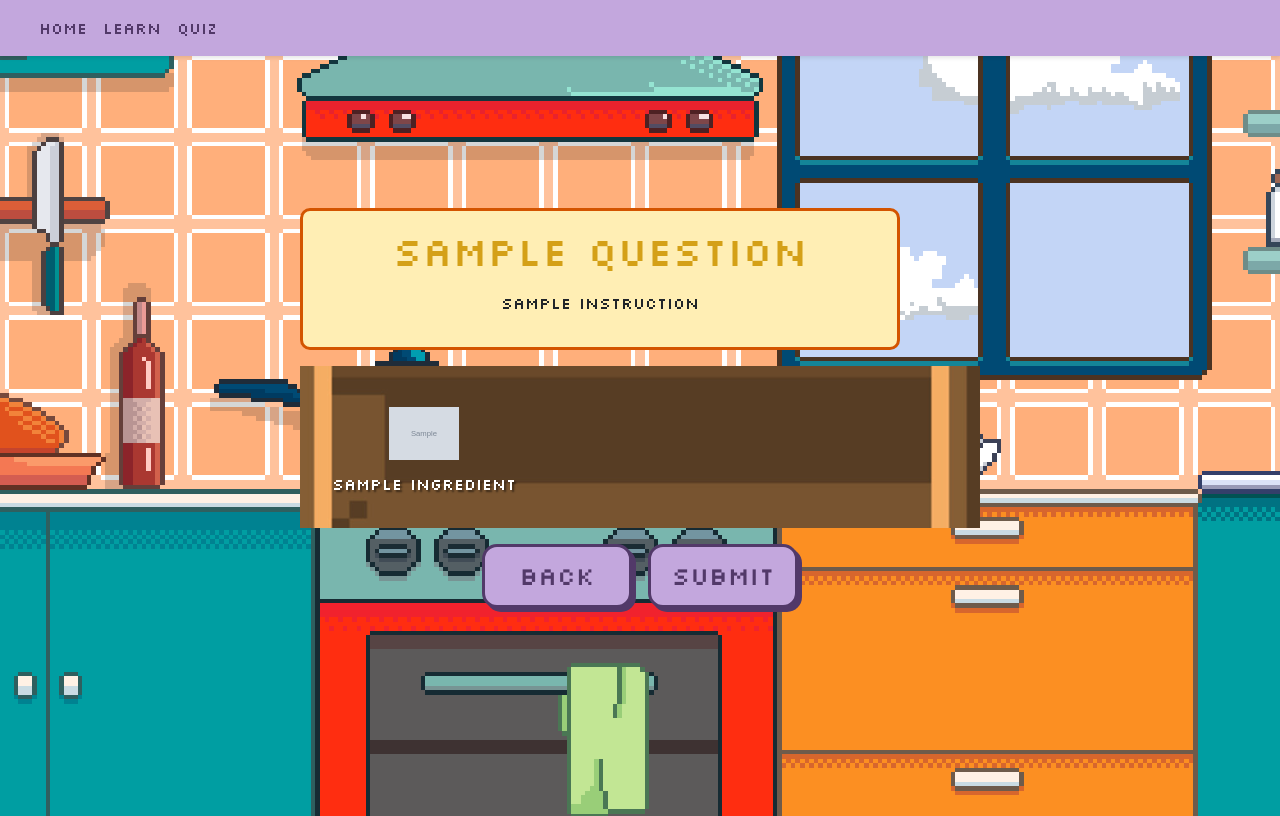
After one commit to anonymousanemone/ui-finalproj, a Flask app: template templates/quiz_final.html in a window 1280 px wide. The commit adds this page. Run offline with Flask 3, Linux system fonts and the light colour scheme; the template is opened without the code that fills it: most values are stand-ins (such as "Sample title", 1, 10 or a date in 2020); grey boxes marked "Sample" are stand-in pictures; some libraries are stand-ins or nearby versions.

Commit message:
quiz done

```diff
--- a/data.py
+++ b/data.py
@@ -42,7 +42,7 @@ lessons = {
         },
         3: {"mc_q": {
             "swap": "Milk Swap!",
-            "question": "Quick: You want to make muffins to bring into class, but you don’t know if there are any allergies! Which Dairy-Free swap is best?",
+            "question": "Quick: You want to make muffins to bring into class, but you don't know if there are any allergies! Which Dairy-Free swap is best?",
             "answers": ["Oat Milk", "Soy Milk", "Almond Milk"],
             "correct": "Oat Milk",
             "explanation": "Oat is best! Both Soy and Tree-nuts are very common allergies!" }
@@ -199,3 +199,52 @@ def learn_lesson(lesson_num):
             "next_link": "/learn/22"
         }
     }
+
+quiz_questions = [
+    {
+        "category": "Eggs",
+        "question": "What can you use as an egg substitute in baking?",
+        "options": ["Banana", "Apple Sauce", "Both A and B", "None of the above"],
+        "correct": 2,
+        "next": 3,
+        "correct_explanation": "Great job! Both bananas and applesauce can be used as egg substitutes. Bananas add moisture and binding, while applesauce provides moisture and helps with leavening.",
+        "incorrect_explanation": "Not quite! Both bananas and applesauce can be used as egg substitutes. Bananas add moisture and binding, while applesauce provides moisture and helps with leavening."
+    },
+    {
+        "category": "Dairy",
+        "question": "What can you use instead of milk in recipes?",
+        "options": ["Almond milk", "Soy milk", "Oat milk", "All of the above"],
+        "correct": 3,
+        "next": 4,
+        "correct_explanation": "Perfect! All of these plant-based milks can be used as dairy substitutes. They each bring their own unique flavors and properties to your baking.",
+        "incorrect_explanation": "Actually, all of these plant-based milks can be used as dairy substitutes. Almond milk adds a nutty flavor, soy milk is protein-rich, and oat milk provides a creamy texture."
+    },
+    {
+        "category": "Gluten",
+        "question": "What flour can you use instead of wheat flour?",
+        "options": ["Almond flour", "Coconut flour", "Rice flour", "All of the above"],
+        "correct": 3,
+        "next": 5,
+        "correct_explanation": "Excellent! All of these flours can be used as gluten-free alternatives. Each has its own unique properties: almond flour adds moisture and protein, coconut flour is high in fiber, and rice flour provides a neutral taste.",
+        "incorrect_explanation": "Actually, all of these flours can be used as gluten-free alternatives. Almond flour adds moisture and protein, coconut flour is high in fiber, and rice flour provides a neutral taste."
+    }
+]
+
+final_question = {
+    "title": "Let's Make Cookies!",
+    "instruction": "Select the correct items from the cupboard to make the substitutes that allow all guests to enjoy together!",
+    "ingredients": [
+        {"name": "GF AP Flour", "image": "flour.webp", "correct": True},
+        {"name": "Almond Flour", "image": "almond.webp", "correct": False},
+        {"name": "Bananas", "image": "banana.webp", "correct": True},
+        {"name": "Milk", "image": "milk.png", "correct": False},
+        {"name": "Flax Seeds", "image": "seeds.webp", "correct": True},
+        {"name": "Oat Milk", "image": "milk.png", "correct": True},
+        {"name": "Flour", "image": "gluten.png", "correct": False},
+        {"name": "Vegan Butter", "image": "butter.webp", "correct": True},
+        {"name": "Eggs", "image": "egg.png", "correct": False}
+    ],
+    "correct_explanation": "Perfect! Using GF AP Flour (gluten-free), Bananas (egg substitute), Flax Seeds (binding), Oat Milk (dairy-free), and Vegan Butter makes cookies everyone can enjoy!",
+    "incorrect_explanation": "Not quite! Remember, we need to make cookies that are gluten-free, dairy-free, and egg-free. Try selecting GF AP Flour, Bananas, Flax Seeds, Oat Milk, and Vegan Butter.",
+    "background_image": "/static/images/kitchen.gif"
+}
--- a/server.py
+++ b/server.py
@@ -56,12 +56,22 @@ def learn_lesson(lesson_num):
 # Quiz route
 @app.route('/quiz/<int:question_num>', methods=['GET', 'POST'])
 def quiz(question_num):
-    if question_num==1:
+    if question_num == 1:
         return render_template('quiz.html', question_num=question_num)
-    elif question_num==2:
-        return render_template('quiz_2.html')
+    elif question_num == 2:
+        return render_template('quiz_linear.html', question=data.quiz_questions[0])
+    elif question_num == 3:
+        return render_template('quiz_linear.html', question=data.quiz_questions[1])
+    elif question_num == 4:
+        return render_template('quiz_linear.html', question=data.quiz_questions[2])
+    elif question_num == 5:
+        return render_template('quiz_final.html', question=data.final_question)
     else:
-        return render_template('quiz.html')
+        return "Quiz not found", 404
+
+@app.route('/quiz/results')
+def quiz_results():
+    return render_template('quiz_results.html')
 
 if __name__ == '__main__':
     app.run(debug=True)
--- a/static/quiz.css
+++ b/static/quiz.css
@@ -41,3 +41,71 @@
     color: white;
     margin: 0;
 }
+
+.question-box {
+    background-color: #fff;
+    border: 3px solid #d35400;
+    border-radius: 12px;
+    padding: 1.5rem;
+    margin-bottom: 1.5rem;
+    text-align: left;
+}
+
+.question-text {
+    color: #683b0b;
+    font-size: 1.2rem;
+    margin-bottom: 1rem;
+}
+
+.options-container {
+    display: flex;
+    flex-direction: column;
+    gap: 0.8rem;
+}
+
+.option {
+    display: flex;
+    align-items: center;
+    gap: 0.5rem;
+    padding: 0.5rem;
+    border-radius: 8px;
+    transition: background-color 0.2s;
+}
+
+.option:hover {
+    background-color: #f0f0f0;
+}
+
+.option input[type="radio"] {
+    margin: 0;
+}
+
+.option label {
+    margin: 0;
+    cursor: pointer;
+    color: #683b0b;
+}
+
+.button-container {
+    margin-top: 2rem;
+}
+
+#results {
+    margin-top: 2rem;
+}
+
+#results h2 {
+    color: #683b0b;
+    margin-bottom: 1rem;
+}
+
+#results p {
+    font-size: 1.2rem;
+    color: #683b0b;
+    margin-bottom: 1.5rem;
+}
+
+#score {
+    font-weight: bold;
+    color: #d35400;
+}
--- /dev/null
+++ b/templates/quiz_final.html
@@ -0,0 +1,183 @@
+{% extends "layout.html" %}
+{% block content %}
+<link rel="stylesheet" href="{{ url_for('static', filename='quiz.css') }}">
+
+<div class="quiz-background text-center">
+    <div class="kitchen-scene">
+        <div class="instruction-box">
+            <h1 class="notebook-title">{{ question.title }}</h1>
+            <p>{{ question.instruction }}</p>
+        </div>
+
+        <div class="cupboard">
+            <div class="ingredients-grid">
+                {% for ingredient in question.ingredients %}
+                <div class="ingredient-item" data-correct="{{ ingredient.correct }}">
+                    <img src="/static/images/{{ ingredient.image }}" alt="{{ ingredient.name }}">
+                    <p class="ingredient-name">{{ ingredient.name }}</p>
+                </div>
+                {% endfor %}
+            </div>
+        </div>
+
+        <div class="button-container">
+            <button id="back-button" class="btn btn-purple me-2">Back</button>
+            <button id="submit-button" class="btn btn-purple">Submit</button>
+        </div>
+
+        <div id="feedback" class="feedback-box" style="display: none;">
+            <p id="feedback-text"></p>
+        </div>
+    </div>
+</div>
+
+<style>
+.kitchen-scene {
+    max-width: 1200px;
+    margin: 0 auto;
+    padding: 1rem;
+    position: relative;
+}
+
+.instruction-box {
+    background-color: #ffeeb4;
+    border: 3px solid #d35400;
+    border-radius: 10px;
+    padding: 1rem;
+    margin-bottom: 1rem;
+    max-width: 600px;
+    position: relative;
+}
+
+.cupboard {
+    background-color: #8b4513;
+    padding: 1rem;
+    margin: 1rem auto;
+    max-width: 800px;
+    background-image: url('/static/images/shelf.png');
+    background-size: cover;
+    background-position: center;
+}
+
+.ingredients-grid {
+    display: grid;
+    grid-template-columns: repeat(3, 1fr);
+    gap: 1rem;
+    padding: 0.5rem;
+}
+
+.ingredient-item {
+    padding: 0.5rem;
+    cursor: pointer;
+    transition: all 0.3s ease;
+    text-align: center;
+}
+
+.ingredient-item:hover {
+    transform: scale(1.05);
+}
+
+.ingredient-item.selected {
+    background-color: rgba(255, 215, 0, 0.3);
+    border-radius: 10px;
+}
+
+.ingredient-item img {
+    width: 70px;
+    height: 70px;
+    object-fit: contain;
+    margin-bottom: 0.25rem;
+}
+
+.ingredient-name {
+    color: white;
+    margin: 0;
+    text-shadow: 2px 2px 2px rgba(0, 0, 0, 0.5);
+}
+
+.button-container {
+    margin-top: 1rem;
+    margin-bottom: 1rem;
+}
+
+.feedback-box {
+    background-color: #fff;
+    border: 3px solid #d35400;
+    border-radius: 10px;
+    padding: 1rem;
+    margin-top: 1rem;
+    text-align: center;
+}
+</style>
+
+<script>
+$(document).ready(function() {
+    let hasSubmitted = false;
+
+    $('.ingredient-item').click(function() {
+        $(this).toggleClass('selected');
+    });
+
+    $('#back-button').click(function() {
+        window.location.href = '/quiz/4';
+    });
+
+    $('#submit-button').click(function() {
+        let allCorrect = true;
+        let selectedCount = 0;
+
+        $('.ingredient-item').each(function() {
+            const isSelected = $(this).hasClass('selected');
+            const shouldBeSelected = $(this).data('correct') === 'True';
+
+            console.log('Ingredient:', $(this).find('.ingredient-name').text());
+            console.log('Is Selected:', isSelected);
+            console.log('Should Be Selected:', shouldBeSelected);
+            console.log('Data Correct Value:', $(this).data('correct'));
+
+            if (isSelected) {
+                selectedCount++;
+                if (!shouldBeSelected) {
+                    allCorrect = false;
+                }
+            } else if (shouldBeSelected) {
+                allCorrect = false;
+            }
+        });
+
+        console.log('All Correct:', allCorrect);
+        console.log('Selected Count:', selectedCount);
+
+        if (selectedCount === 0) {
+            alert('Please select some ingredients!');
+            return;
+        }
+
+        if (allCorrect) {
+            // Show success feedback
+            $('#feedback-text').text("{{ question.correct_explanation }}");
+            $('#feedback').show();
+            $('#submit-button').text('See Results');
+
+            // Store the answer in localStorage
+            let score = localStorage.getItem('quiz_score') || 0;
+            score = parseInt(score) + 4;  // Give 4 points for getting all ingredients correct
+            localStorage.setItem('quiz_score', score);
+            localStorage.setItem('quiz_complete', 'true');
+
+            // Change button to go to results
+            $('#submit-button').off('click').click(function() {
+                window.location.href = '/quiz/results';
+            });
+        } else {
+            // Show try again feedback
+            $('#feedback-text').text("{{ question.incorrect_explanation }}");
+            $('#feedback').show();
+
+            // Clear selections
+            $('.ingredient-item').removeClass('selected');
+        }
+    });
+});
+</script>
+{% endblock %}
```
Also changed, not shown: templates/quiz_linear.html (added, +69 -0 lines), templates/quiz_results.html (added, +48 -0 lines), static/images/Almond.webp (added), static/images/banana.webp (added), static/images/butter.webp (added), static/images/flour.webp (added), static/images/seeds.webp (added), static/images/shelf.png (added).
